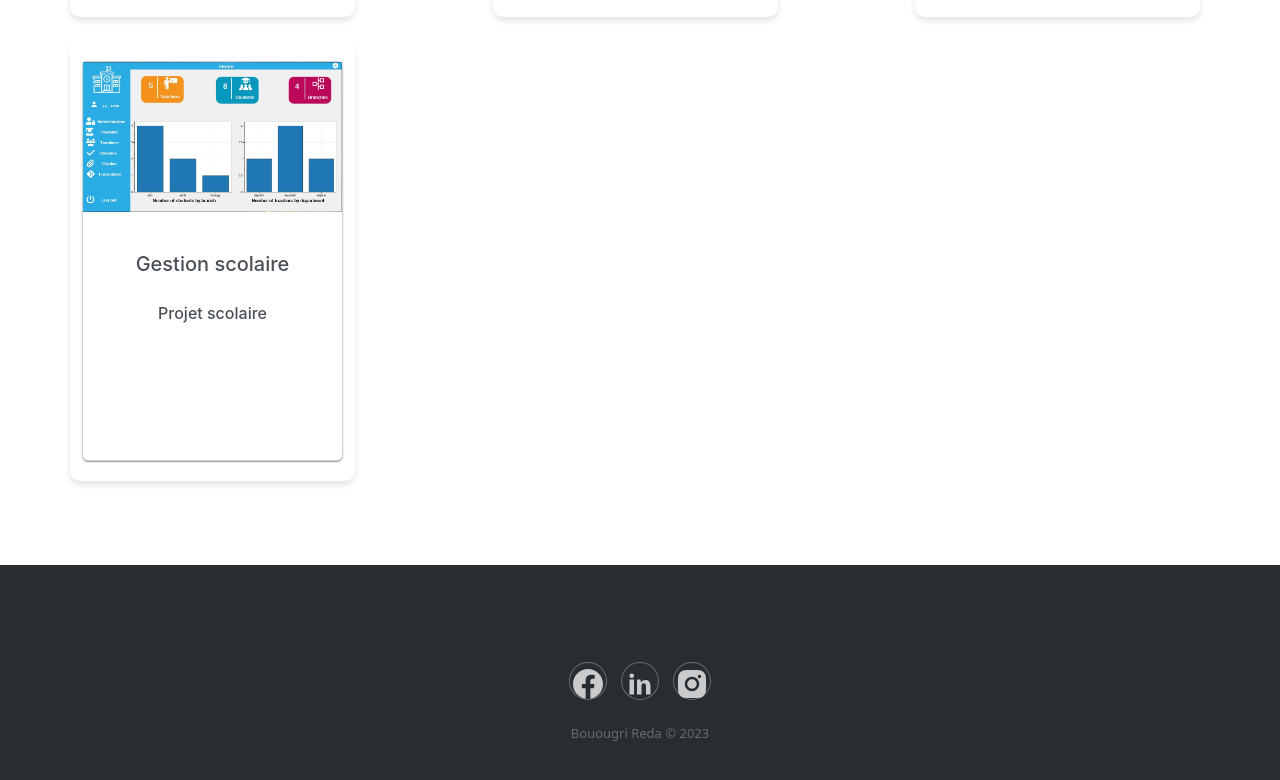
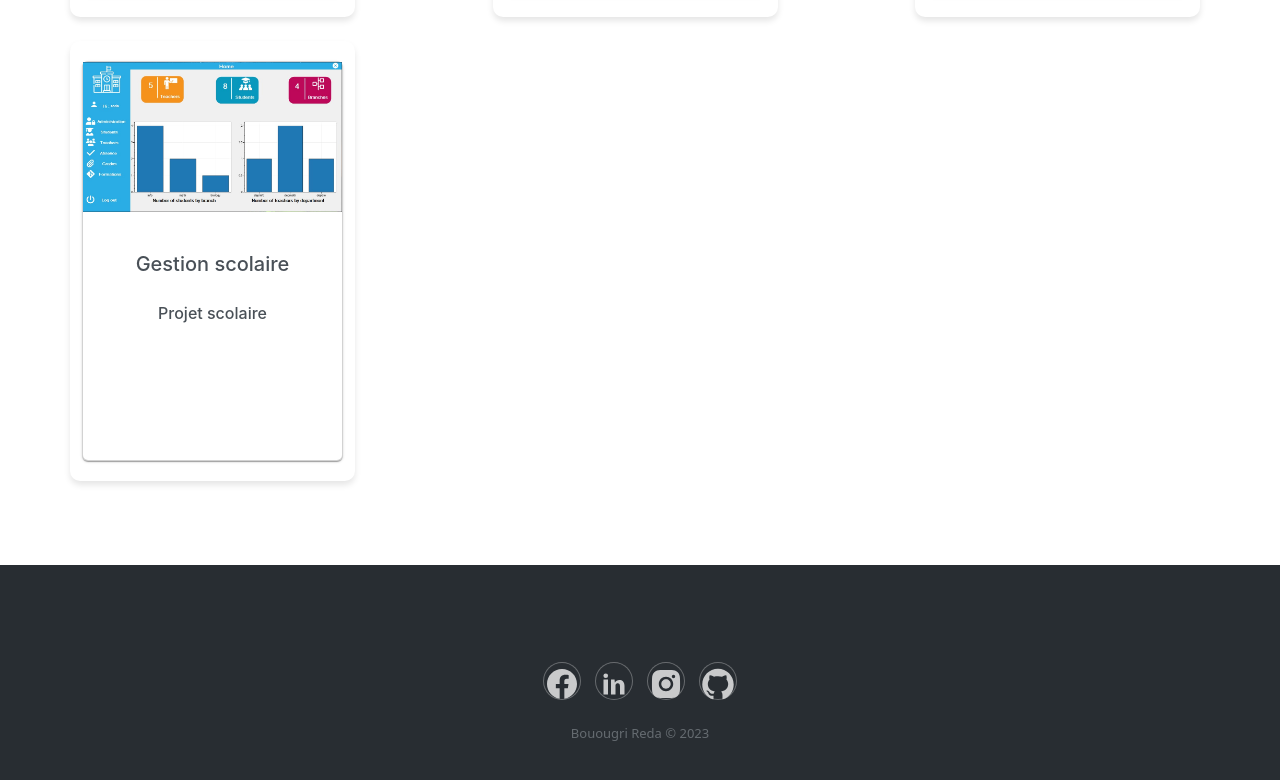
Before and after one commit to RedaBouougri/portfolio, a React (Create React App) app: page /Projet in a window 1280 px wide. Shown: the part 567-1347 px from the top of the page. Built offline with nearby package versions, Linux system fonts and the light colour scheme.

Commit message:
Update Footer.js

```diff
--- a/src/components/Footer.js
+++ b/src/components/Footer.js
@@ -1,7 +1,7 @@
 import React, {useState} from "react";
 import { RiFacebookCircleFill } from "react-icons/ri";
 import { TiSocialLinkedin } from "react-icons/ti";
-import { AiFillInstagram, AiFillTwitterCircle } from 'react-icons/ai';
+import { AiFillGithub, AiFillInstagram, AiFillTwitterCircle } from 'react-icons/ai';
 import { RiTelegramFill } from 'react-icons/ri';
 import "../styles/footer.css"
 import { InputText } from 'primereact/inputtext';
@@ -57,6 +57,7 @@ export default function Footer() {
                             <a href="https://www.facebook.com/reda.bouougri.7/"><RiFacebookCircleFill/></a>
                             <a href="https://www.linkedin.com/in/bouougri-reda-250846212/"><TiSocialLinkedin/></a>
                             <a href="https://www.instagram.com/bouougri/"><AiFillInstagram/></a>
+                            <a href="https://github.com/reda108"><AiFillGithub/></a>
                         </div>
                     </div>
 
```
